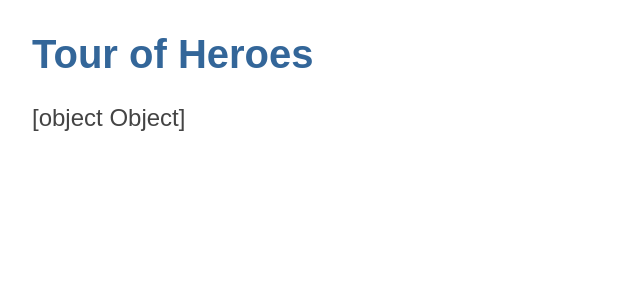
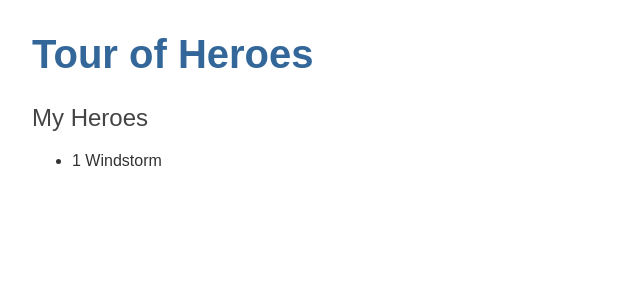
Before and after one commit to kkrista/angular-tour-of-heroes, an Angular app: page / in a window 1280 px wide. Shown: the top 300 px of the page, without its empty margins (0-640 px from the left). Built offline with nearby package versions, Linux system fonts and the light colour scheme.

Commit message:
Heroes.component edited

```diff
--- a/src/app/app.module.ts
+++ b/src/app/app.module.ts
@@ -1,5 +1,6 @@
 import { NgModule } from '@angular/core';
 import { BrowserModule } from '@angular/platform-browser';
+import { FormsModule } from '@angular/forms'; // <-- NgModel lives here
 
 import { AppComponent } from './app.component';
 import { HeroesComponent } from './heroes/heroes.component';
@@ -10,7 +11,8 @@
     HeroesComponent
   ],
   imports: [
-    BrowserModule
+    BrowserModule,
+    FormsModule
   ],
   providers: [],
   bootstrap: [AppComponent]
--- a/src/app/heroes/heroes.component.html
+++ b/src/app/heroes/heroes.component.html
@@ -1 +1,16 @@
-<h2>{{hero}}</h2>
+
+<!-- <h2>{{hero.name | uppercase}} Details</h2>
+<div><span>id: </span>{{hero.id}}</div>
+<div><span>name: </span>{{hero.name}}</div>
+
+<div>
+  <label for="name">Hero name: </label>
+  <input id="name" [(ngModel)]="hero.name" placeholder="name">
+</div> -->
+
+<h2>My Heroes</h2>
+<ul class="heroes">
+  <li>
+    <span class="badge">{{hero.id}}</span> {{hero.name}}
+  </li>
+</ul>
--- a/src/app/heroes/heroes.component.ts
+++ b/src/app/heroes/heroes.component.ts
@@ -1,5 +1,6 @@
 import { Component, OnInit } from '@angular/core';
 import { Hero } from '../hero';
+import { HEROES } from '../mock-heroes';
 
 @Component({
   selector: 'app-heroes',
@@ -13,6 +14,8 @@
   ngOnInit(): void {
   }
 
+  heroes = HEROES;
+
 
   hero: Hero = {
   id: 1,
--- /dev/null
+++ b/src/app/mock-heroes.ts
@@ -0,0 +1,14 @@
+import { Hero } from './hero';
+
+export const HEROES: Hero[] = [
+  { id: 11, name: 'Dr Nice' },
+  { id: 12, name: 'Narco' },
+  { id: 13, name: 'Bombasto' },
+  { id: 14, name: 'Celeritas' },
+  { id: 15, name: 'Magneta' },
+  { id: 16, name: 'RubberMan' },
+  { id: 17, name: 'Dynama' },
+  { id: 18, name: 'Dr IQ' },
+  { id: 19, name: 'Magma' },
+  { id: 20, name: 'Tornado' }
+];
```
